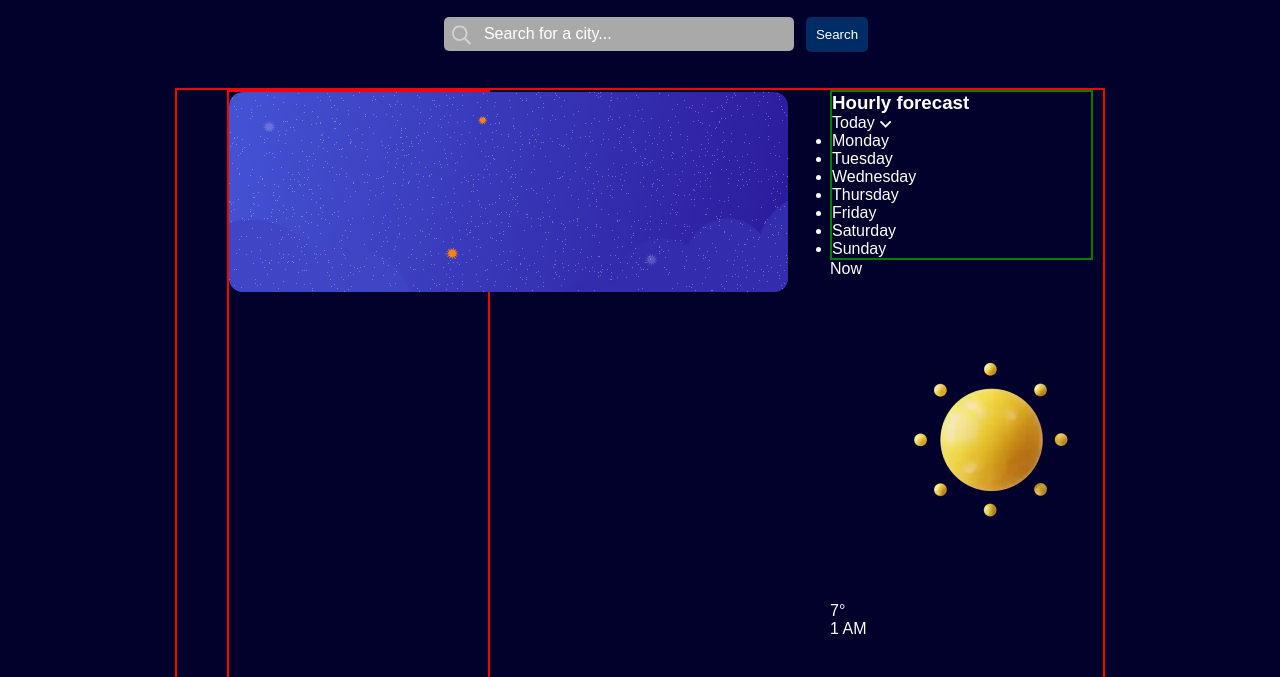
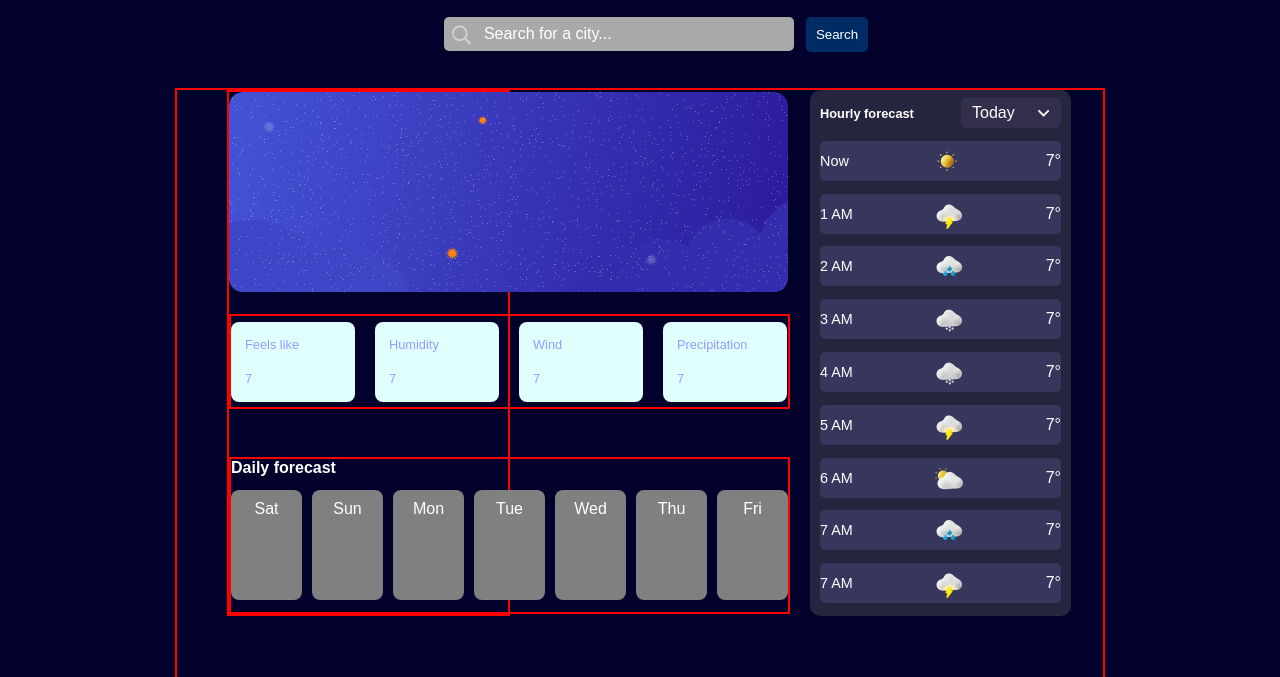
Before and after one commit to getishe/weather-app-main, a plain HTML site: page index.html in a window 1280 px wide. Shown: the part 123-800 px from the top of the page. Drawn offline with Linux system fonts and the light colour scheme.

Commit message:
refactor styles for improved layout and scrollbar customization

```diff
--- a/styles.css
+++ b/styles.css
@@ -13,6 +13,17 @@
   --gray: hsl(240, 100%, 80%);
   --dark-gray: hsl(240, 100%, 60%);
 }
+
+body::-webkit-scrollbar {
+  width: 8px;
+}
+
+body::-webkit-scrollbar-thumb {
+  background-color: #888;
+  border-radius: 10px;
+  border: 2px solid var(--dark-blue); /* Adds padding effect */
+}
+
 @font-face {
   font-family: "Bricolage Grotesque";
   src: url("./assets/fonts/Bricolage_Grotesque/static/BricolageGrotesque-Bold.ttf");
@@ -93,6 +104,7 @@ button {
   height: auto;
   text-align: left;
   background-color: hsl(243, 27%, 20%);
+  z-index: 1;
 }
 
 .dropdown-menu p {
@@ -177,7 +189,7 @@ img.search-icon {
 .container {
   display: grid;
   grid-template-columns: repeat(auto-fit, minmax(250px, 1fr));
-  gap: 340px;
+  gap: 300px;
   max-width: 930px;
   margin: 0 auto;
   border: 2px solid red;
@@ -247,7 +259,84 @@ p.day {
 }
 
 section#sidebar {
+  /* border: 2px solid red; */
+  margin-right: 22px;
+  padding: 0 10px 0 10px;
+  background-color: #25253f;
+  border-radius: 10px;
 }
 .daily-forecast {
-  border: 2px solid green;
+  /* border: 2px solid green; */
+  display: flex;
+  justify-content: space-between;
+  align-items: center;
+  grid-area: daily-forecast;
+  margin-top: 0.5rem;
 }
+
+.daily-forecast h3 {
+  font-size: 0.8rem;
+  /* margin-bottom: 0.8rem; */
+}
+.custom-dropdown {
+  position: relative;
+  display: inline-block;
+  /* margin-bottom: 1rem; */
+  width: 100px;
+  /* text-align: center; */
+}
+.selected-day {
+  background-color: hsl(243, 23%, 24%);
+  /* border: 2px solid var(--gray); */
+  /* padding: 5px; */
+  display: flex;
+  justify-content: space-around;
+  align-items: center;
+  height: 30px;
+  border-radius: 5px;
+  color: white;
+  cursor: pointer;
+}
+
+ul.options-list {
+  background-color: #25253f;
+  position: absolute;
+  color: white;
+  display: none;
+  list-style-type: none;
+  /* left: 50%; */
+  transform: translateX(-50%);
+  width: 100px;
+  /* text-align: center; */
+  padding: 5px;
+  border-radius: 5px;
+  cursor: pointer;
+  z-index: 1;
+  transition: all 0.3s ease;
+}
+
+.hourly-forecast {
+  /* border: 2px solid green; */
+  display: block;
+  /* padding: 5px; */
+  /* margin: 0.3rem; */
+}
+
+.time {
+  display: flex;
+  justify-content: space-between;
+  align-items: center;
+  /* margin-bottom: 0.5rem; */
+  /* padding: 10px; */
+  background-color: #37375d;
+  border-radius: 5px;
+  margin: 0.8rem 0;
+}
+
+.time p.hour {
+  font-size: 0.9rem;
+}
+.time img.hourly-icon {
+  width: 40px;
+  height: 40px;
+}
```
